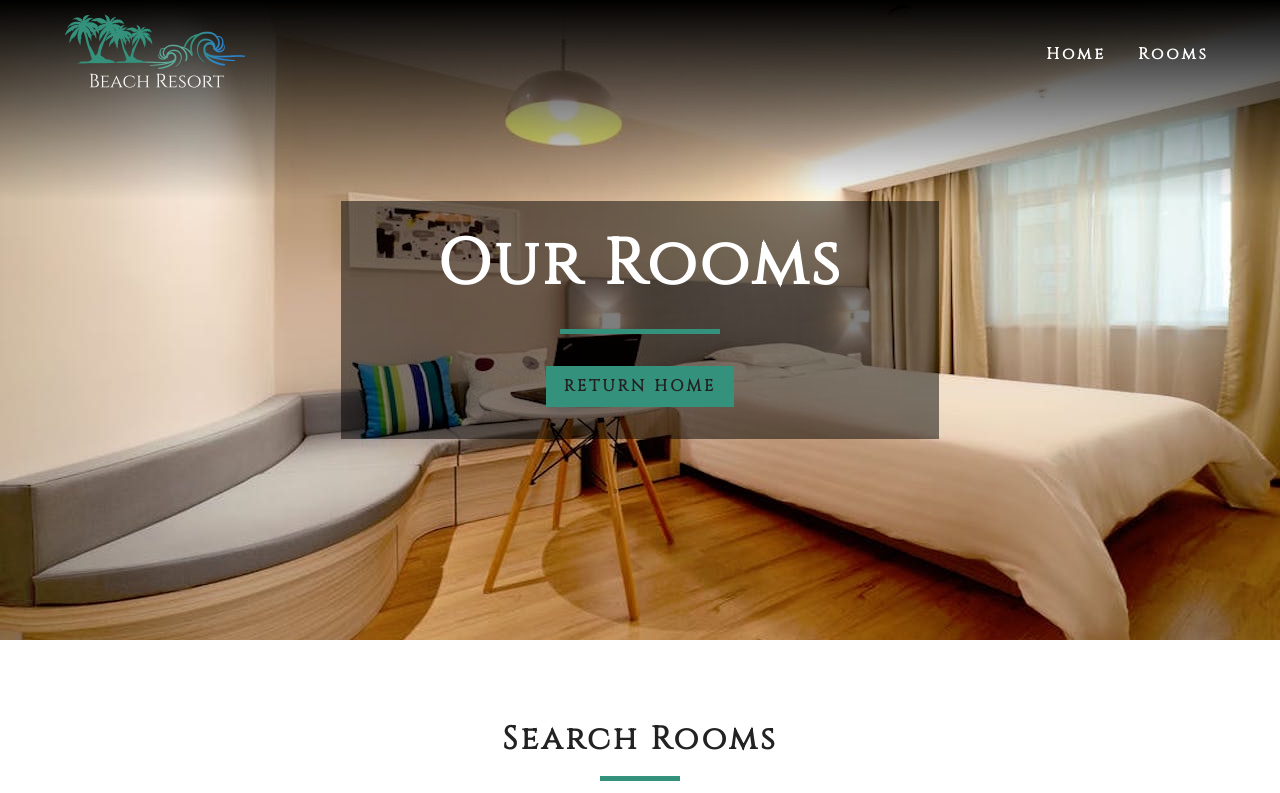
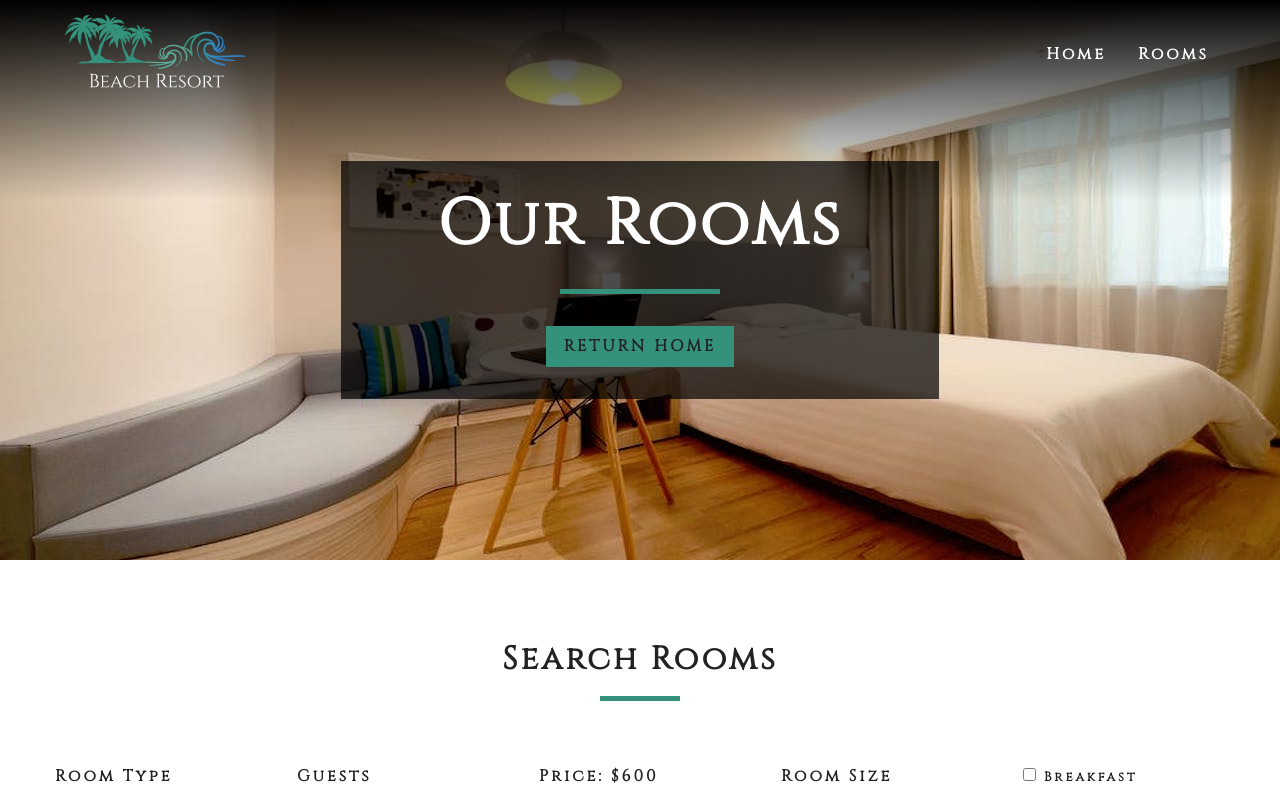
Before and after one commit to galfarotolon/Beach-Resort, a React (Create React App) app: page /rooms in a window 1280 px wide. Shown: the top 793 px of the page. Built offline with nearby package versions, Linux system fonts and the light colour scheme.

Commit message:
more styling changes

```diff
--- a/src/App.css
+++ b/src/App.css
@@ -2,6 +2,7 @@
   margin: 0;
   padding: 0;
   box-sizing: border-box;
+  scroll-behavior: smooth;
 }
 :root {
   --primaryColor: #34917c;
@@ -23,6 +24,7 @@ body {
   font-family: 'Cinzel', cursive, Geneva, Tahoma, sans-serif;
   line-height: 1.4;
   font-weight: 800;
+
 }
 
 h1 {
@@ -186,13 +188,13 @@ transition: all 0.5s;
 }
 .roomsHero {
   background-image: url("./images/room-2.jpeg");
-  min-height: 80vh;
+  min-height: 70vh;
 }
 /* End of Hero */
 /* Banner */
 .banner {
   display: inline-block;
-  background: rgba(0, 0, 0, 0.5);
+  background: rgba(0, 0, 0, 0.7);
   color: var(--mainWhite);
   padding: 2rem 1rem;
   text-align: center;
@@ -200,6 +202,7 @@ transition: all 0.5s;
   letter-spacing: var(--mainSpacing);
 
 }
+
 .banner h1 {
   font-size: 2.5rem;
 }
@@ -253,6 +256,7 @@ transition: all 0.5s;
 .services {
   padding: 5rem 0;
   height: 85vh;
+
 }
 .services {
   background: var(--darkGrey);
--- a/src/components/Navbar.js
+++ b/src/components/Navbar.js
@@ -1,7 +1,8 @@
 import React, { useState, useEffect } from 'react'
 import logo from '../images/logo.png'
 import { FaAlignRight, FaToggleOff } from 'react-icons/fa'
-import { Link } from 'react-router-dom'
+import { Link, Route } from 'react-router-dom'
+import Services from '../components/Services'
 
 const Navbar = () => {
 
@@ -55,6 +56,7 @@ const Navbar = () => {
                     <li>
                         <Link to='/rooms'>Rooms</Link>
                     </li>
+
                 </ul>
             </div>
         </nav>
--- a/src/components/Rooms.js
+++ b/src/components/Rooms.js
@@ -5,6 +5,9 @@ import RoomsContainer from '../components/RoomsContainer'
 import { Link } from 'react-router-dom'
 
 function Rooms() {
+
+
+
     return (
         <>
             <Hero hero='roomsHero'>
--- a/src/components/Services.js
+++ b/src/components/Services.js
@@ -31,6 +31,9 @@ export default class Services extends Component {
 
     render() {
         return (
+            <div id='servicesContainer'>
+
+
                 <section className='services'>
                     <Title title='services' />
                     <div className="services-center">
@@ -46,6 +49,7 @@ export default class Services extends Component {
                     </div>
 
                 </section>
+            </div>
         )
     }
 }
```
Lines whose indentation alone changed are shown as unchanged.
